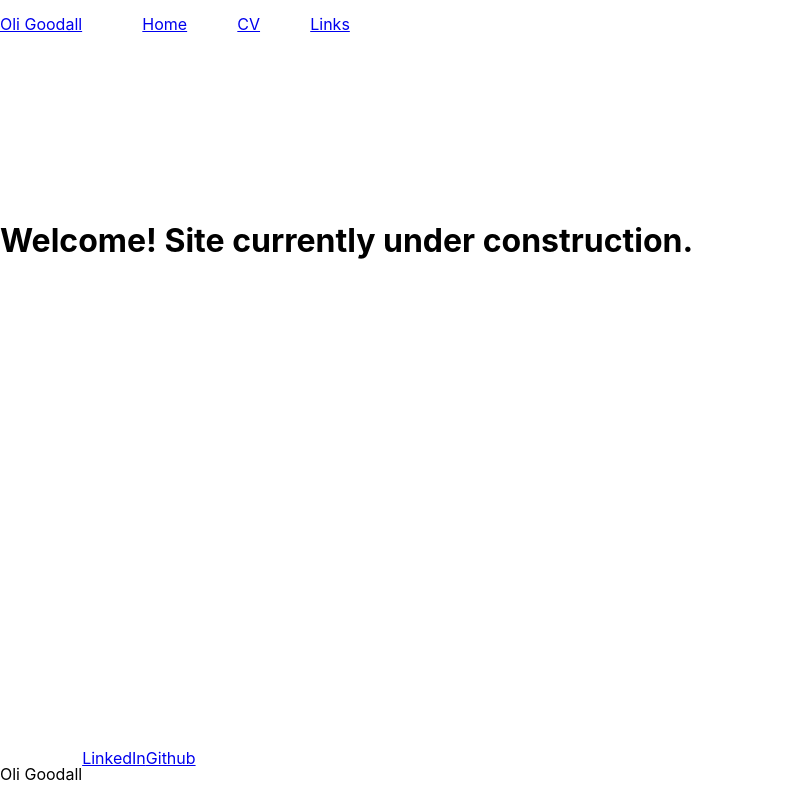
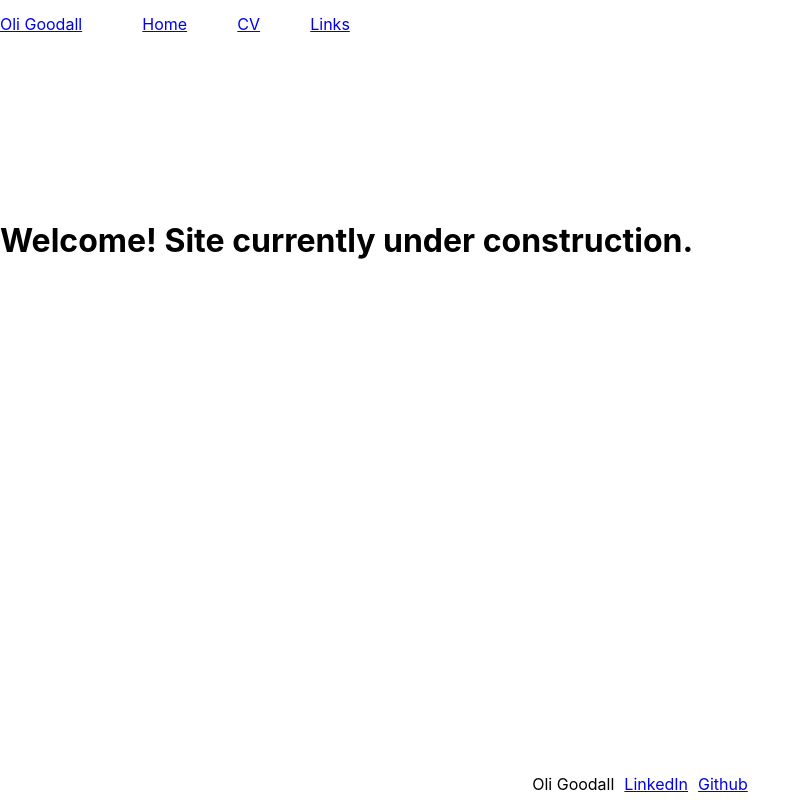
Before and after one commit to Oli-Goodall/Oli-Goodall.github.io, a React (Create React App) app in the folder personal-site/: page / in a window 1280 px wide. Shown: the whole page, without its empty margins (0-810 px from the left). Built offline with nearby package versions, Linux system fonts and the light colour scheme.

Commit message:
Footer centred and aligned

```diff
--- a/personal-site/package.json
+++ b/personal-site/package.json
@@ -13,7 +13,7 @@
     "hamburger-react": "^2.5.0",
     "react": "^18.2.0",
     "react-dom": "^18.2.0",
-    "react-router-dom": "^6.8.0",
+    "react-router-dom": "^6.8.1",
     "react-scripts": "5.0.1",
     "sass": "^1.57.1",
     "typescript": "^4.9.5",
--- a/personal-site/src/components/footer/footer.scss
+++ b/personal-site/src/components/footer/footer.scss
@@ -1,5 +1,11 @@
 div.footer {
+    height: 2em;
     display: flex;
+    flex-direction: row;
+    justify-content: center;
+    align-items: center;
+    gap: 10px;
     position: fixed;
     bottom: 0;
+    width: 100%;
 }
```
Also changed, not shown: 1 other file (tests, documents, lock files or other folders).
